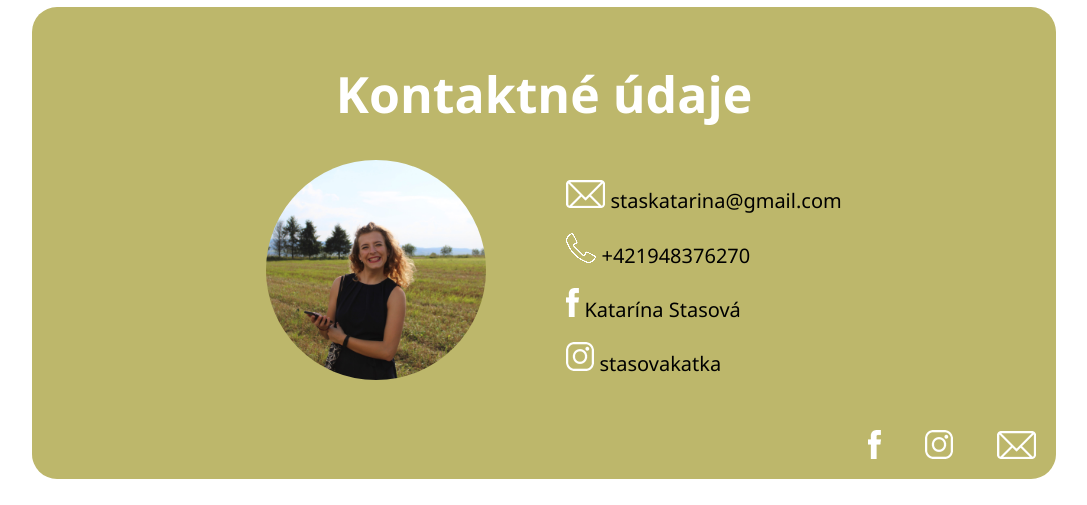
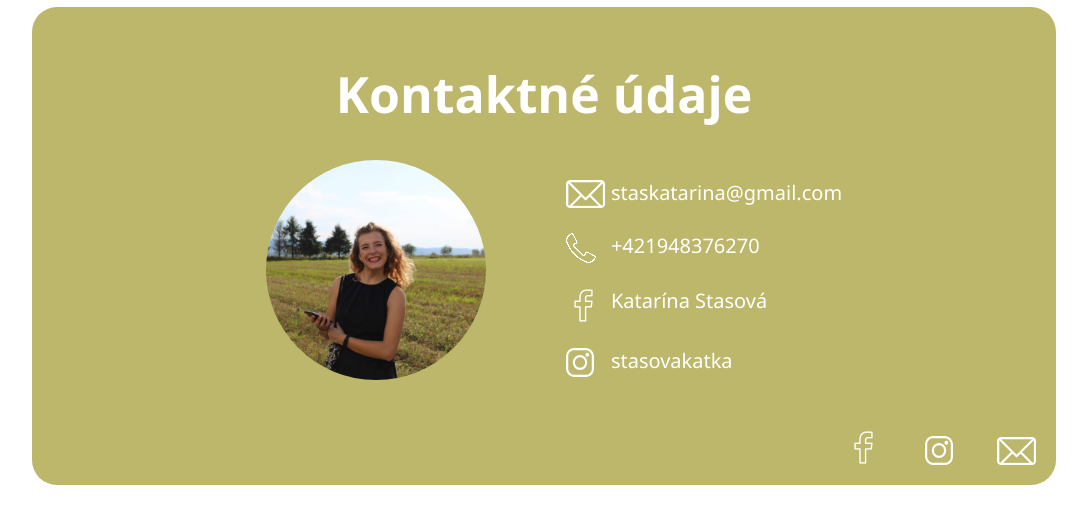
Before and after one commit to kStasova/portfolio, a PHP site: page /kontakt.html in a window 1280 px wide. Shown: the part 303-808 px from the top of the page, without its empty margins (96-1183 px from the left). Before the commit the page ends 782 px from the top, so only its background shows below. Run offline with PHP 8.4, Linux system fonts and the light colour scheme; some web fonts are replaced.

Commit message:
style: nicer contact style

```diff
--- a/css/style.css
+++ b/css/style.css
@@ -36,7 +36,12 @@ h2 {
 ul.podstranky li {
     display: inline;
     margin: 10px;
+}
 
+ul.podstranky li a{
+
+    color: darkkhaki;
+    text-decoration: none;
 }
 
 ul.podstranky li:hover {
@@ -100,10 +105,11 @@ ul.odkazy li {
 
 }
 
-ul li a {
-    color: darkkhaki;
+ul li .link {
+    color: white;
     text-decoration: none;
 }
+
 
 
 ul#kontakt li {
@@ -132,6 +138,15 @@ nav {
     border-top-right-radius: 0;
     background: black;
     padding: 0;
+}
+
+#kontakt li a {
+    display: flex;
+    flex-direction: row;
+}
+
+.kontakt-img-div{
+    width: 45px;
 }
 
 /*zivotopis*/
--- a/kontakt.html
+++ b/kontakt.html
@@ -37,21 +37,32 @@
             </div>
             <div>
                 <ul id=kontakt>
+                    <li><a class="link"
+                           href="mailto:stasovakatka6688@gmail.com">
+
+                        <div class="kontakt-img-div"><img src="resource/mail.png" alt="tel"></div>
+                        staskatarina@gmail.com </a>
+                    </li>
                     <li>
-                        <div><a class="link" href="mailto:stasovakatka6688@gmail.com"><img src="resource/mail.png"
-                                                                                           alt="mail">
-                        </a>staskatarina@gmail.com
+                        <a class="link" href="tel:+421948376270">
+                            <div class="kontakt-img-div"><img src="resource/phone.png" alt="tel"></div>
+                            +421948376270</a>
+
+                    </li>
+                    <li>
+                        <div><a class="link" href="https://www.facebook.com/stasovakatka/">
+                            <div class="kontakt-img-div"><img src="resource/fb.png"
+                                      alt="facebook"></div>
+                            Katarína Stasová</a></div>
+                    </li>
+                    <li>
+                        <div>
+                            <a class="link" href="https://www.instagram.com/stasovakatka/">
+                                <div class="kontakt-img-div"><img src="resource/ig.png"
+                                          alt="instagram"></div>
+                                stasovakatka</a>
+
                         </div>
-                    </li>
-                    <li><a class="link" href="tel:+421948376270"><img src="resource/phone.png" alt="tel"> </a>+421948376270
-                    </li>
-                    <li><a class="link" href="https://www.facebook.com/stasovakatka/"><img src="resource/fb.png"
-                                                                                           alt="facebook"> </a>Katarína
-                        Stasová
-                    </li>
-                    <li><a class="link" href="https://www.instagram.com/stasovakatka/"><img src="resource/ig.png"
-                                                                                            alt="instagram"> </a>
-                        stasovakatka
                     </li>
                 </ul>
             </div>
```
Also changed, not shown: resource/fb.png.
